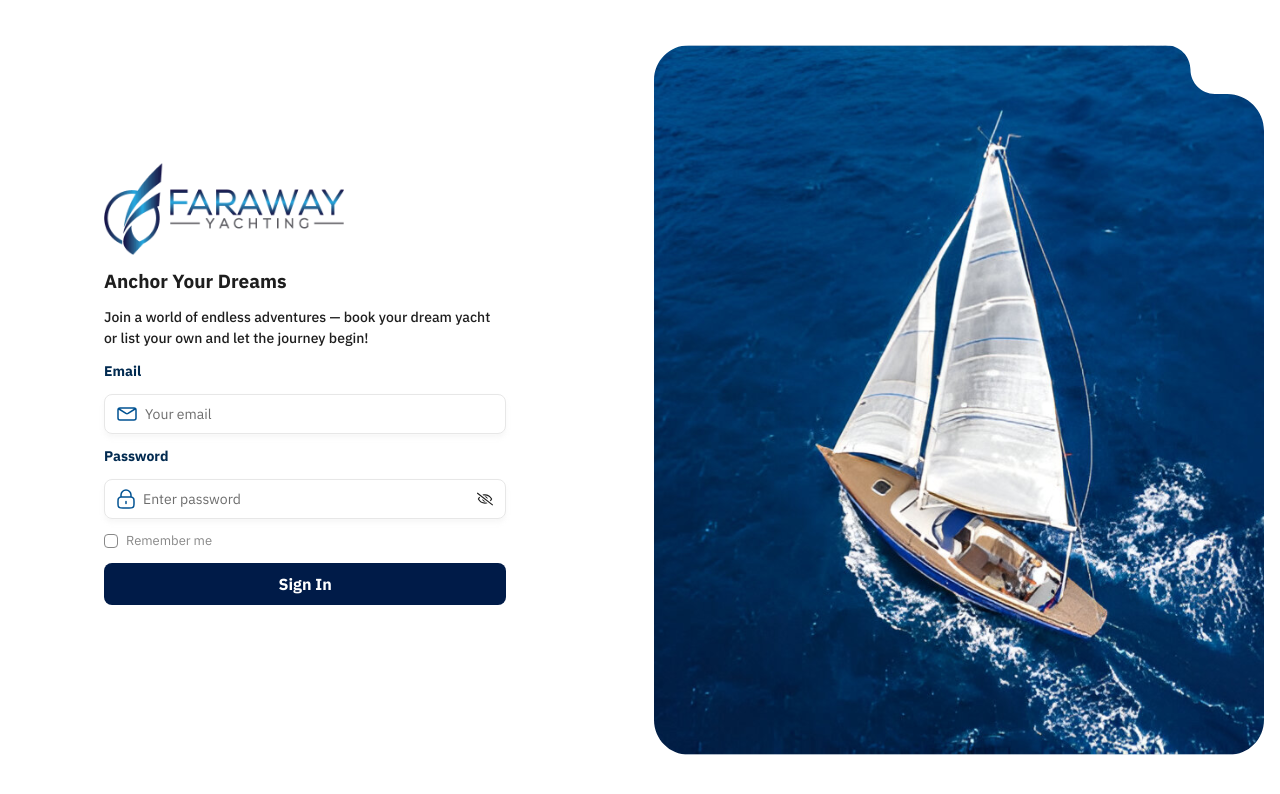
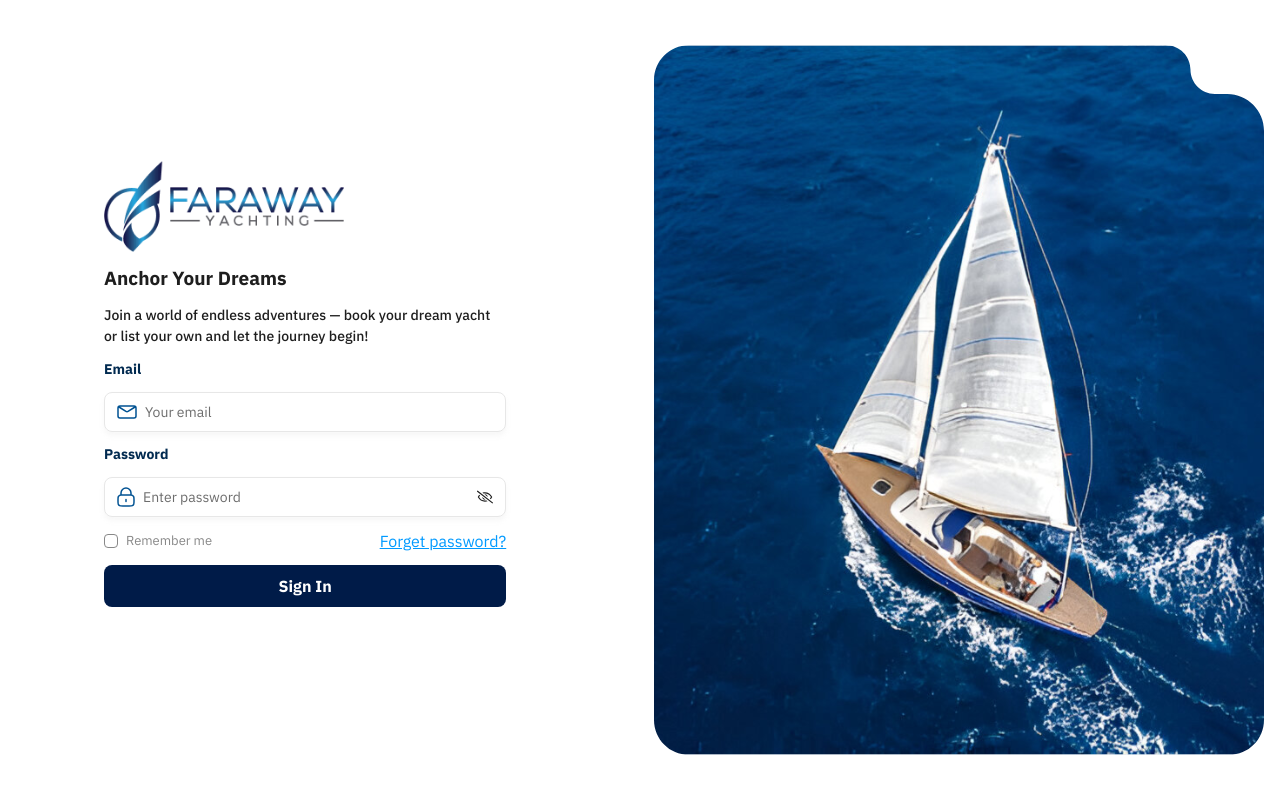
Before and after one commit to jahan-code/faraway-admin-panel, a Next.js app: page / in a window 1280 px wide. Shown: the top 794 px of the page. Built offline with nearby package versions, Linux system fonts and the light colour scheme.

Commit message:
push code

```diff
--- a/src/app/globals.css
+++ b/src/app/globals.css
@@ -33,7 +33,3 @@ body {
 .fr-second-toolbar {
   display: none !important;
 }
-
-a {
-  display: none !important;
-}
--- a/src/components/Yachts/Details/Update.tsx
+++ b/src/components/Yachts/Details/Update.tsx
@@ -7,7 +7,6 @@ import {
     YachtsData,
 } from "@/data/Yachts";
 import Image from "next/image";
-// import Tick from "@/icons/Tick";
 import { useSelector, useDispatch } from "react-redux";
 import { updateYachts } from "@/lib/Features/Yachts/yachtsSlice";
 import type { AppDispatch, RootState } from '@/lib/Store/store';
@@ -20,13 +19,14 @@ import {
 } from "@/lib/Validation/addyachtsValidationSchema";
 import Editor from "../AddNewYachts/Editor";
 import { MdDeleteOutline } from "react-icons/md";
+import { MdKeyboardArrowLeft } from "react-icons/md";
+
 
 interface CustomerProps {
     goToPrevTab: () => void;
     id: string | number;
 }
 
-// Add interface for image handling
 interface ImageItem {
     type: 'url' | 'file';
     value: string | File;
@@ -221,8 +221,6 @@ const YachtsUpdate: React.FC<CustomerProps> = ({ goToPrevTab, id }) => {
                     setSubmitting(false);
                     return;
                 }
-
-                // Process images for submission
                 const galleryImages = Array.isArray(values["Gallery Images"])
                     ? values["Gallery Images"].map((item: ImageItem) => {
                         if (item.type === 'file') {
@@ -232,7 +230,6 @@ const YachtsUpdate: React.FC<CustomerProps> = ({ goToPrevTab, id }) => {
                         }
                     })
                     : [];
-
                 const resultAction = await dispatch(
                     updateYachts({
                         payload: {
@@ -760,7 +757,7 @@ const YachtsUpdate: React.FC<CustomerProps> = ({ goToPrevTab, id }) => {
                 })}
                 <div className="mt-3 flex justify-between">
                     <button onClick={goToPrevTab} className="rounded-full px-[16px] py-[7px] border border-[#666666] text-[#222222] flex items-center gap-1 justify-center cursor-pointer font-medium">
-                        {/* {section.icon && <section.icon />} */}
+                        <MdKeyboardArrowLeft />
                         Back
                     </button>
                     <button type="submit" disabled={loading} className={`rounded-full px-[16px] py-[8px] bg-[#001B48] hover:bg-[#222222] text-white flex items-center justify-center font-medium ${loading ? "cursor-not-allowed" : "cursor-pointer"
```
